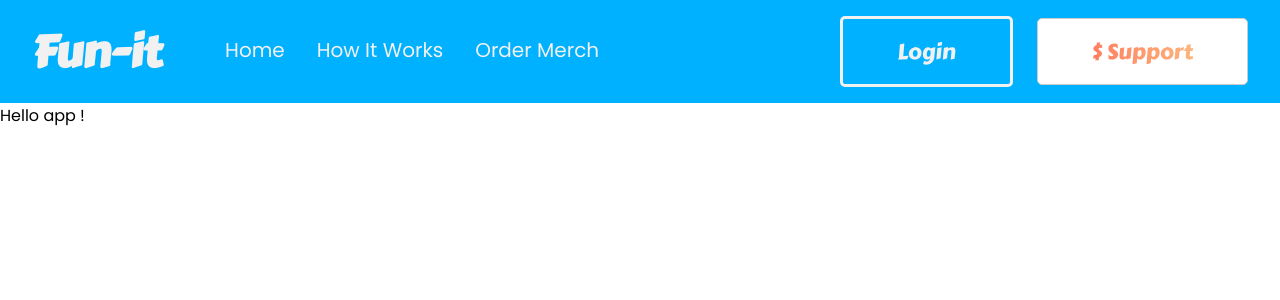
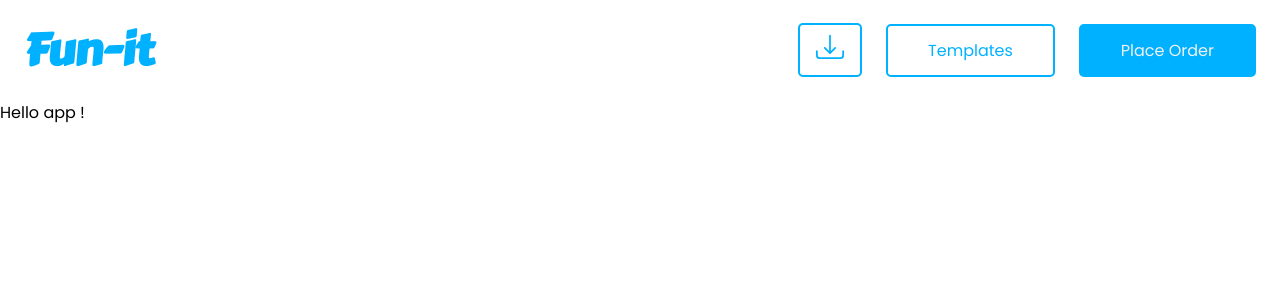
Before and after one commit to Chipyoka/fun-it, a React (Create React App) app: page /app in a window 1280 px wide. Shown: the top 300 px of the page. Built offline with nearby package versions, Linux system fonts and the light colour scheme.

Commit message:
app topbar done

```diff
--- a/package.json
+++ b/package.json
@@ -7,6 +7,8 @@
     "@testing-library/jest-dom": "^6.6.3",
     "@testing-library/react": "^16.3.0",
     "@testing-library/user-event": "^13.5.0",
+    "@tippyjs/react": "^4.2.6",
+    "bootstrap-icons": "^1.12.1",
     "framer-motion": "^12.9.4",
     "react": "^19.1.0",
     "react-dom": "^19.1.0",
--- a/src/App.css
+++ b/src/App.css
@@ -419,3 +419,68 @@ footer{
 
   height: 15dvh;
 }
+
+
+/* ===================================================================================================================================== */
+/* ===================================================================================================================================== */
+/* ===================================================================================================================================== */
+/* ===================================================================================================================================== */
+/* ===================================================================================================================================== */
+/* ===================================================================================================================================== */
+/* ===================================================================================================================================== */
+
+
+    /* MAIN APP STYLING BELOW */
+
+/* ===================================================================================================================================== */
+/* ===================================================================================================================================== */
+/* ===================================================================================================================================== */
+/* ===================================================================================================================================== */
+/* ===================================================================================================================================== */
+/* ===================================================================================================================================== */
+/* ===================================================================================================================================== */
+/* ===================================================================================================================================== */
+
+
+div.topbar{
+  background: #fff;
+
+  display: flex;
+  justify-content: space-between;
+  align-items: center;
+
+  padding: 1em 1.5em;
+
+  color: var(--black);
+}
+div.topbar .logo{
+  color: var(--blue);
+}
+
+.a-btn{
+  font-family: var(--primary-font);
+  padding: .75em 2.5em;
+  border-radius: 5px;
+  font-size: 1rem;
+  cursor: pointer;
+}
+
+
+.a-btn-full{
+  background-color: var(--blue);
+  border: 2px solid  var(--blue);
+  color: var(--white);
+}
+.a-btn-outlined{
+
+  border: solid 2px var(--blue);
+  color: var(--blue);
+  background: none;
+}
+.a-icon-btn{
+  font-family: var(--primary-font);
+  padding: .45em 1em;
+  border-radius: 5px;
+  font-size: 1rem;
+  cursor: pointer;
+}
--- a/src/App.js
+++ b/src/App.js
@@ -1,6 +1,10 @@
 
 import {BrowserRouter as Router, Routes, Route} from 'react-router-dom'
 import './App.css';
+
+
+import 'tippy.js/dist/tippy.css';
+
 import Home from './pages/Home';
 import MainApp from './pages/MainApp';
 import OrderMerch from './pages/OrderMerch';
--- /dev/null
+++ b/src/components/app/TopBar.jsx
@@ -0,0 +1,34 @@
+import React from 'react';
+import Tippy from '@tippyjs/react';
+
+const TopBar = () =>{
+    return(
+        <div className="topbar">
+
+            <h1 className="logo">Fun-it</h1>
+            <div className="btns">
+
+                <Tippy content="Download">
+                    <button className="a-icon-btn a-btn-outlined">
+                        <svg xmlns="http://www.w3.org/2000/svg" width="28" height="28" fill="currentColor" class="bi bi-download" viewBox="0 0 16 16">
+                            <path d="M.5 9.9a.5.5 0 0 1 .5.5v2.5a1 1 0 0 0 1 1h12a1 1 0 0 0 1-1v-2.5a.5.5 0 0 1 1 0v2.5a2 2 0 0 1-2 2H2a2 2 0 0 1-2-2v-2.5a.5.5 0 0 1 .5-.5"/>
+                            <path d="M7.646 11.854a.5.5 0 0 0 .708 0l3-3a.5.5 0 0 0-.708-.708L8.5 10.293V1.5a.5.5 0 0 0-1 0v8.793L5.354 8.146a.5.5 0 1 0-.708.708z"/>
+                        </svg>
+                    </button>
+                </Tippy>
+
+
+
+                <Tippy content="View Templates">
+                     <button className="a-btn a-btn-outlined">Templates</button>
+                </Tippy>
+                <Tippy content="Place Order">
+                    <button className="a-btn a-btn-full">Place Order</button>
+                </Tippy>
+            </div>
+
+        </div>
+    )
+}
+
+export default TopBar;
--- a/src/pages/MainApp.jsx
+++ b/src/pages/MainApp.jsx
@@ -1,11 +1,12 @@
 import { React } from "react";
-import Navbar from '../components/Navbar'
+
+import TopBar from '../components/app/TopBar'
 
 const MainApp = () =>{
 
     return(
         <>
-            <Navbar/>
+            <TopBar/>
             <div>
                 <p>Hello app !</p>
             </div>
```
Also changed, not shown: src/components/app/SideBar.jsx (added), 1 other file (tests, documents, lock files or other folders).
